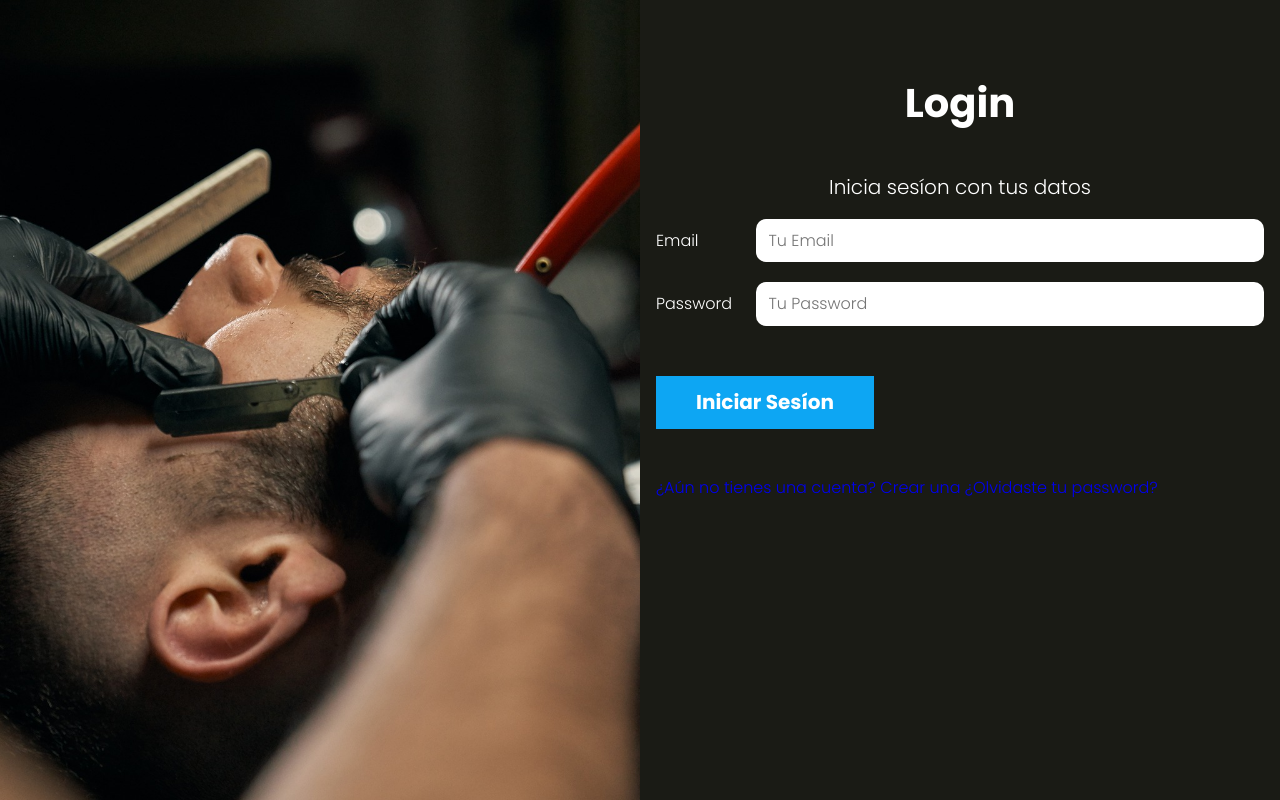
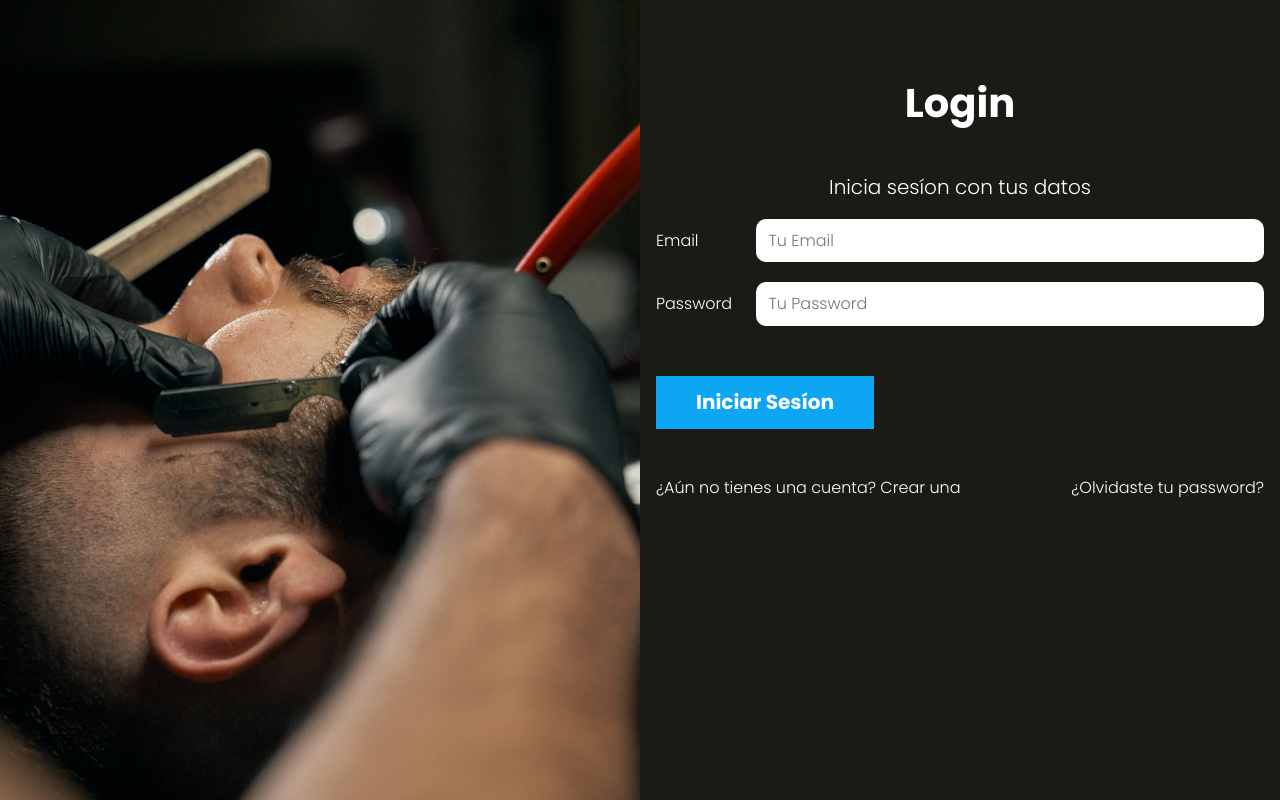
Before and after one commit to Sebastian-BLR/AppSalon_PHP_MVC_JS_SASS, a PHP site: template views/auth/login.php in a window 1280 px wide. Run offline with PHP 8.4, Linux system fonts and the light colour scheme; the template is opened without the code that fills it, so the values that code supplies are empty.

Commit message:
CSS Enlaces para Nueva cuenta y Olvide Password

```diff
--- /dev/null
+++ b/src/scss/componentes/_acciones.scss
@@ -0,0 +1,16 @@
+@use 'base/mixins' as m;
+@use 'base/variables' as v;
+
+.acciones{
+    margin-top: 5rem;
+    @include m.tablet {
+        display: flex;
+        justify-content: space-between;
+    }
+    a{
+        color:v.$blanco;
+        display: block;
+        margin-bottom: calc(v.$separacion / 2);
+        text-align: center;
+    }
+}
--- a/src/scss/componentes/_index.scss
+++ b/src/scss/componentes/_index.scss
@@ -1,2 +1,3 @@
 @forward 'formulario';
 @forward 'botones';
+@forward 'acciones';
```
Also changed, not shown: public/build/css/app.css, 1 other file.
